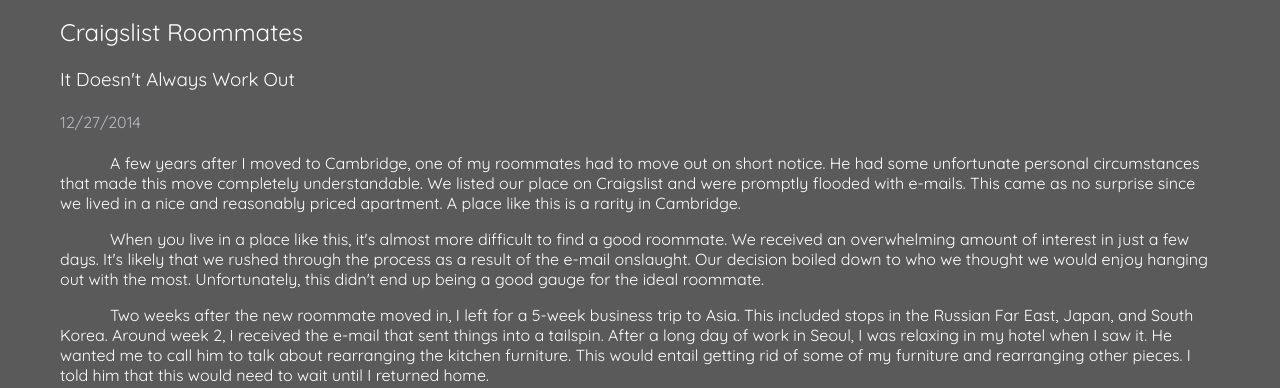
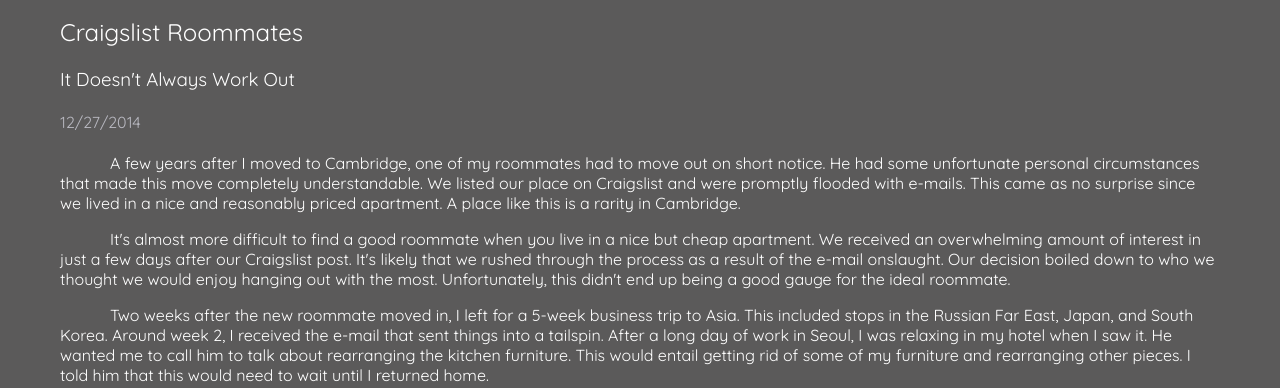
Before and after one commit to hanieldanson-zz/hanieldanson.github.io, a plain HTML site: page blog/c8-conflict.html in a window 1280 px wide. Shown: the part 614-1002 px from the top of the page. Drawn offline with Linux system fonts and the light colour scheme.

Commit message:
minor edits

```diff
--- a/blog/c8-conflict.html
+++ b/blog/c8-conflict.html
@@ -56,7 +56,7 @@
     <h4 class="date">12/27/2014</h4>
       <p class ="blog">A few years after I moved to Cambridge, one of my roommates had to move out on short notice. He had some unfortunate personal circumstances that made this move completely understandable. We listed our place on Craigslist and were promptly flooded with e-mails. This came as no surprise since we lived in a nice and reasonably priced apartment. A place like this is a rarity in Cambridge.
       </p>
-      <p class="blog">When you live in a place like this, it's almost more difficult to find a good roommate. We received an overwhelming amount of interest in just a few days. It's likely that we rushed through the process as a result of the e-mail onslaught. Our decision boiled down to who we thought we would enjoy hanging out with the most. Unfortunately, this didn't end up being a good gauge for the ideal roommate.
+      <p class="blog">It's almost more difficult to find a good roommate when you live in a nice but cheap apartment. We received an overwhelming amount of interest in just a few days after our Craigslist post. It's likely that we rushed through the process as a result of the e-mail onslaught. Our decision boiled down to who we thought we would enjoy hanging out with the most. Unfortunately, this didn't end up being a good gauge for the ideal roommate.
       </p>
       <p class="blog">Two weeks after the new roommate moved in, I left for a 5-week business trip to Asia. This included stops in the Russian Far East,  Japan, and South Korea. Around week 2, I received the e-mail that sent things into a tailspin. After a long day of work in Seoul, I was relaxing in my hotel when I saw it. He wanted me to call him to talk about rearranging the kitchen furniture. This would entail getting rid of some of my furniture and rearranging other pieces. I told him that this would need to wait until I returned home.
       </p>
```
